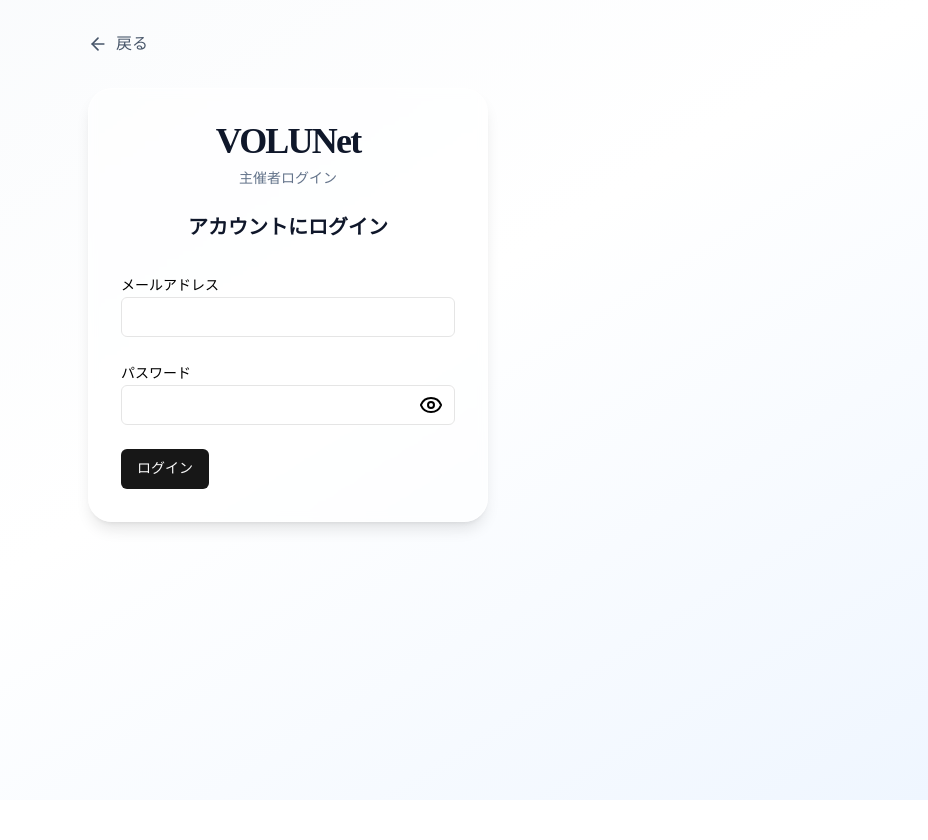
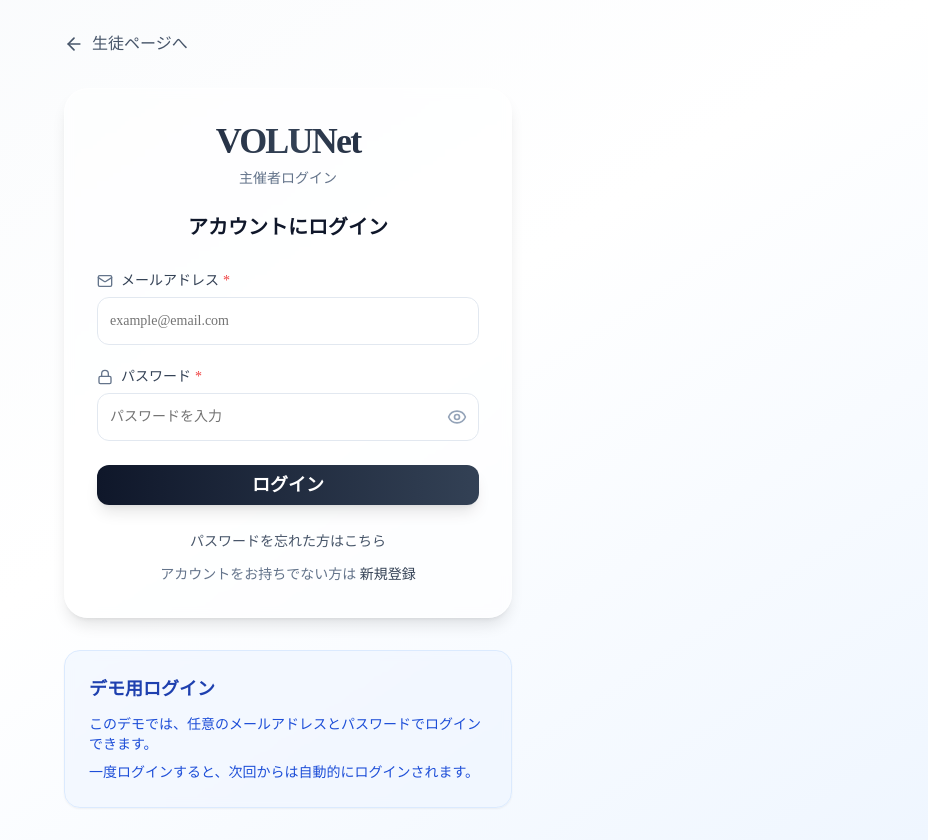
Before and after one commit to VOLUNet/VOLUNet, a Next.js app in the folder VOLUNet-FE/: page /login in a window 1280 px wide. Shown: the whole page, without its empty margins (352-1280 px from the left). Before the commit the page ends 800 px from the top, so only its background shows below. Built offline with nearby package versions, Linux system fonts and the light colour scheme.

Commit message:
ログインページの修正

```diff
--- a/VOLUNet-FE/app/login/page.tsx
+++ b/VOLUNet-FE/app/login/page.tsx
@@ -1,117 +1,144 @@
 "use client"
 
-import React, { useState, useEffect } from "react"
+import { useState } from "react"
 import { useRouter } from "next/navigation"
 import Link from "next/link"
-import { ArrowLeft, Eye, EyeOff, AlertCircle } from "lucide-react"
+import { Mail, Lock, Eye, EyeOff, AlertCircle, ArrowLeft } from "lucide-react"
 import { Button } from "@/components/ui/button"
 import { Input } from "@/components/ui/input"
 import { Label } from "@/components/ui/label"
 
 export default function LoginPage() {
   const router = useRouter()
-  const [formData, setFormData] = useState({ email: "", password: "" })
+  const [email, setEmail] = useState("")
+  const [password, setPassword] = useState("")
   const [showPassword, setShowPassword] = useState(false)
-  const [isLoading, setIsLoading] = useState(false)
   const [error, setError] = useState("")
 
-  useEffect(() => {
-    const token = localStorage.getItem("authToken")
-    if (token) {
-      router.push("/") // トークンがあれば自動遷移
-    }
-  }, [router])
-
-  const handleChange = (e: React.ChangeEvent<HTMLInputElement>) => {
-    const { name, value } = e.target
-    setFormData((prev) => ({ ...prev, [name]: value }))
-    if (error) setError("")
-  }
-
-  // 強制ログイン処理（バリデーションなし、ユーザー名は常に「motoya」）
-  const handleSubmit = async (e: React.FormEvent) => {
-    e.preventDefault()
-    setIsLoading(true)
-    setError("")
-
-    try {
-      const fakeToken = "demo-token-1234567890"
-
-      // ローカルストレージに保存
-      localStorage.setItem("authToken", fakeToken)
-      localStorage.setItem("userEmail", formData.email || "guest@example.com")
-      localStorage.setItem("userName", "motoya")
-
-      router.push("/")
-    } catch (err) {
-      setError("ログインに失敗しました")
-    } finally {
-      setIsLoading(false)
-    }
+  const handleLogin = () => {
+    // バリデーションや認証は無しで遷移だけする
+    router.push("/")
   }
 
   return (
-    <div className="min-h-screen bg-gradient-to-br from-slate-50 via-white to-blue-50">
-      <main className="px-6 py-8 max-w-md mx-auto">
+    <div className="min-h-screen bg-gradient-to-br from-slate-50 via-white to-blue-50 flex items-center justify-center px-6 py-8">
+      <div className="max-w-md w-full space-y-8">
+        {/* Header */}
         <div className="flex items-center justify-between mb-8">
-          <Link href="/" className="flex items-center text-slate-600 hover:text-slate-900 transition-colors group">
+          <Link href="/student" className="flex items-center text-slate-600 hover:text-slate-900 transition-colors group">
             <ArrowLeft className="h-5 w-5 mr-2 group-hover:-translate-x-1 transition-transform" />
-            <span className="font-medium">戻る</span>
+            <span className="font-medium">生徒ページへ</span>
           </Link>
-          <div className="w-20" />
+          <div className="w-20" /> {/* Spacer for centering */}
         </div>
 
+        {/* Login Card */}
         <div className="bg-white/60 backdrop-blur-sm rounded-3xl p-8 border border-white/50 shadow-lg">
+          {/* VOLUNet Title */}
           <div className="text-center mb-8">
-            <h1 className="text-4xl font-black tracking-tighter text-slate-900 mb-2">VOLUNet</h1>
+            <h1 className="text-4xl font-black tracking-tighter bg-gradient-to-r from-slate-900 via-slate-700 to-slate-900 bg-clip-text text-transparent mb-2">
+              VOLUNet
+            </h1>
             <p className="text-slate-500 text-sm mb-6">主催者ログイン</p>
             <h2 className="text-xl font-bold text-slate-900">アカウントにログイン</h2>
           </div>
 
+          {/* Error Message */}
           {error && (
             <div className="mb-6 p-4 bg-red-50 border border-red-200 rounded-xl flex items-center text-red-700">
-              <AlertCircle className="h-5 w-5 mr-2" />
+              <AlertCircle className="h-5 w-5 mr-2 flex-shrink-0" />
               <p className="text-sm">{error}</p>
             </div>
           )}
 
-          <form onSubmit={handleSubmit} className="space-y-6">
+          {/* Login Form */}
+          <form
+            onSubmit={(e) => {
+              e.preventDefault()
+              handleLogin()
+            }}
+            className="space-y-6"
+          >
+            {/* Email */}
             <div>
-              <Label htmlFor="email">メールアドレス</Label>
+              <Label htmlFor="email" className="text-slate-700 font-medium mb-2 flex items-center">
+                <Mail className="h-4 w-4 mr-2 text-slate-500" />
+                メールアドレス
+                <span className="text-red-500 ml-1">*</span>
+              </Label>
               <Input
                 id="email"
                 name="email"
                 type="email"
-                value={formData.email}
-                onChange={handleChange}
+                value={email}
+                onChange={(e) => setEmail(e.target.value)}
+                placeholder="example@email.com"
+                className="bg-white/80 border-slate-200 focus:border-slate-400 focus:ring-slate-400 rounded-xl h-12"
+                required
               />
             </div>
+
+            {/* Password */}
             <div>
-              <Label htmlFor="password">パスワード</Label>
+              <Label htmlFor="password" className="text-slate-700 font-medium mb-2 flex items-center">
+                <Lock className="h-4 w-4 mr-2 text-slate-500" />
+                パスワード
+                <span className="text-red-500 ml-1">*</span>
+              </Label>
               <div className="relative">
                 <Input
                   id="password"
                   name="password"
                   type={showPassword ? "text" : "password"}
-                  value={formData.password}
-                  onChange={handleChange}
+                  value={password}
+                  onChange={(e) => setPassword(e.target.value)}
+                  placeholder="パスワードを入力"
+                  className="bg-white/80 border-slate-200 focus:border-slate-400 focus:ring-slate-400 rounded-xl h-12 pr-12"
+                  required
                 />
                 <button
                   type="button"
                   onClick={() => setShowPassword(!showPassword)}
-                  className="absolute right-3 top-1/2 -translate-y-1/2"
-                  aria-label={showPassword ? "パスワードを隠す" : "パスワードを表示"}
+                  className="absolute right-3 top-1/2 transform -translate-y-1/2 text-slate-400 hover:text-slate-600 transition-colors"
+                  tabIndex={-1}
                 >
-                  {showPassword ? <EyeOff /> : <Eye />}
+                  {showPassword ? <EyeOff className="h-5 w-5" /> : <Eye className="h-5 w-5" />}
                 </button>
               </div>
             </div>
-            <Button type="submit" disabled={isLoading}>
-              {isLoading ? "ログイン中..." : "ログイン"}
+
+            {/* Login Button */}
+            <Button
+              type="submit"
+              className="w-full bg-gradient-to-r from-slate-900 to-slate-700 hover:from-slate-800 hover:to-slate-600 text-white rounded-xl py-3 text-lg font-semibold transition-all shadow-lg hover:shadow-xl transform hover:-translate-y-1"
+            >
+              ログイン
             </Button>
           </form>
+
+          {/* Additional Links */}
+          <div className="mt-6 text-center space-y-3">
+            <Link href="/forgot-password" className="text-sm text-slate-600 hover:text-slate-900 transition-colors">
+              パスワードを忘れた方はこちら
+            </Link>
+            <div className="text-sm text-slate-500">
+              アカウントをお持ちでない方は{" "}
+              <Link href="/register" className="text-slate-700 hover:text-slate-900 font-medium transition-colors">
+                新規登録
+              </Link>
+            </div>
+          </div>
         </div>
-      </main>
+
+        {/* Demo Info */}
+        <div className="bg-blue-50/60 backdrop-blur-sm rounded-2xl p-6 border border-blue-100 shadow-sm mt-8">
+          <h3 className="text-lg font-semibold text-blue-800 mb-3">デモ用ログイン</h3>
+          <p className="text-blue-700 text-sm mb-2">
+            このデモでは、任意のメールアドレスとパスワードでログインできます。
+          </p>
+          <p className="text-blue-700 text-sm">一度ログインすると、次回からは自動的にログインされます。</p>
+        </div>
+      </div>
     </div>
   )
 }
```
